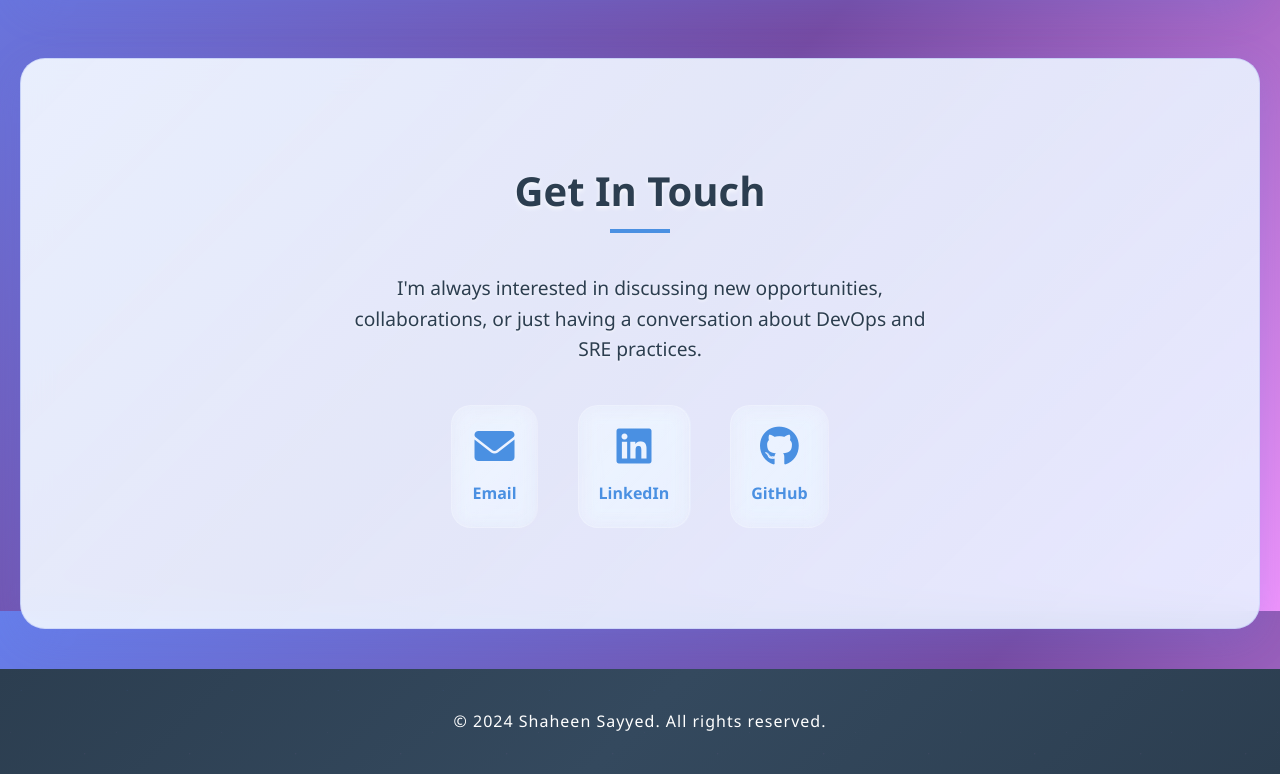
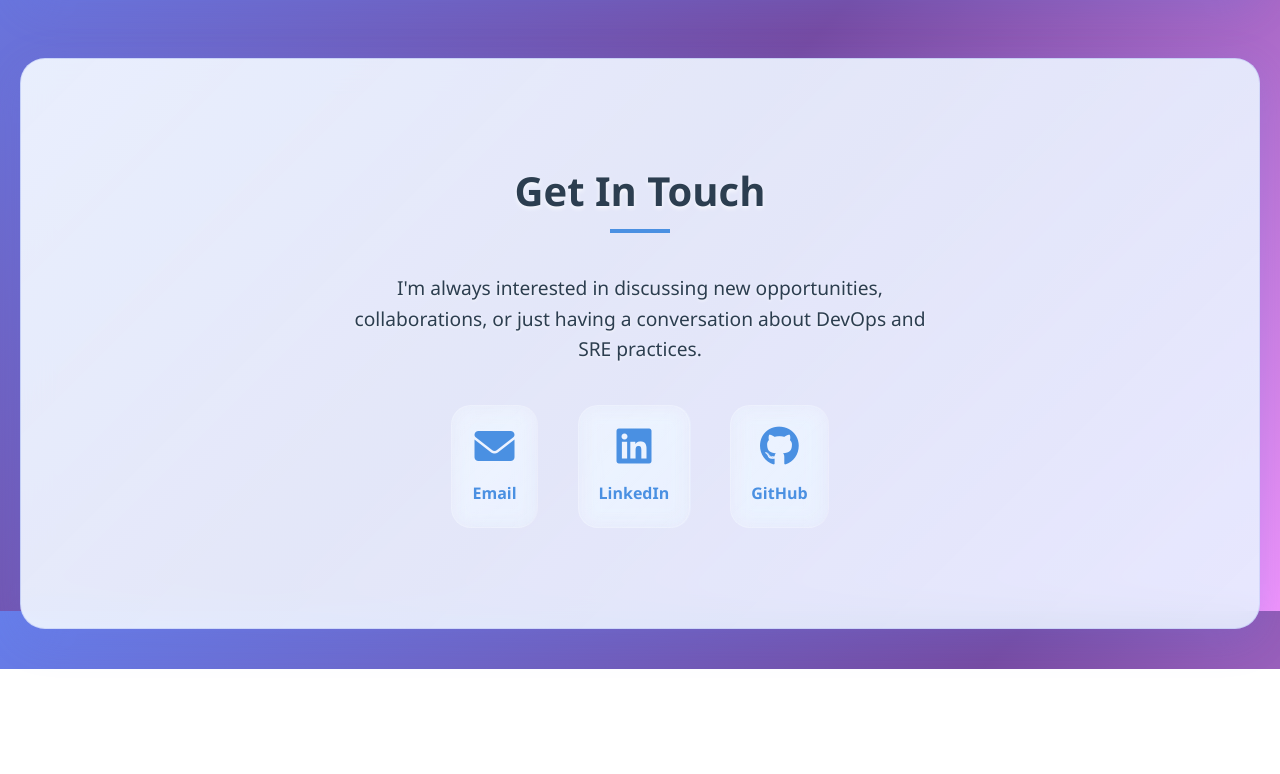
Before and after one commit to shaheen0b111/shaheen0b111.github.io, a plain HTML site: page index.html in a window 1280 px wide. Shown: the part 4189-4963 px from the top of the page. After the commit the page ends 4858 px from the top, so only its background shows below. Drawn offline with Linux system fonts and the light colour scheme.

Commit message:
remove the footer section

```diff
--- a/index.html
+++ b/index.html
@@ -369,11 +369,6 @@
         </div>
     </section>
 
-    <footer class="footer">
-        <div class="container">
-            <p>&copy; 2024 Shaheen Sayyed. All rights reserved.</p>
-        </div>
-    </footer>
 
     <script>
         // Experience Slideshow Functionality
```
